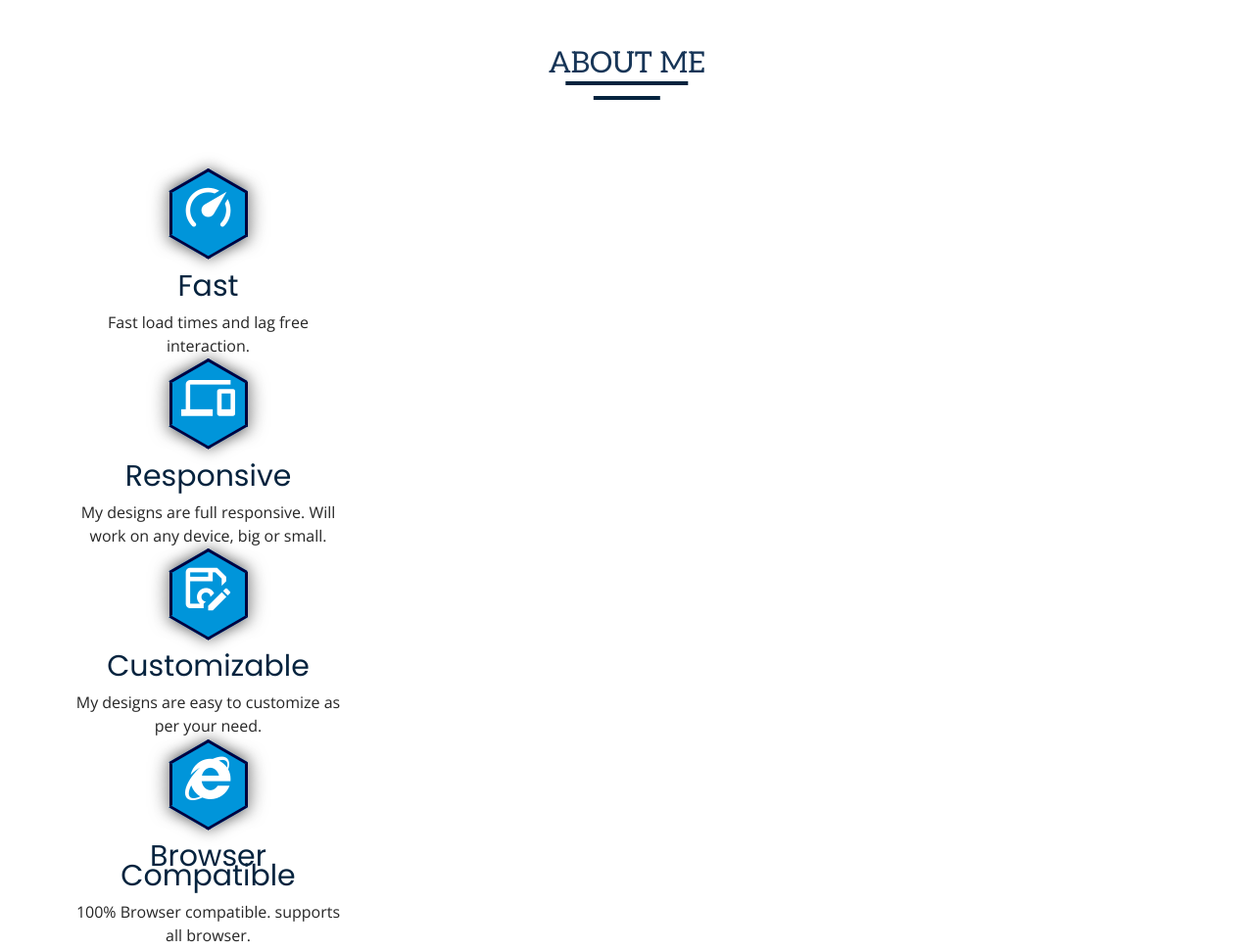
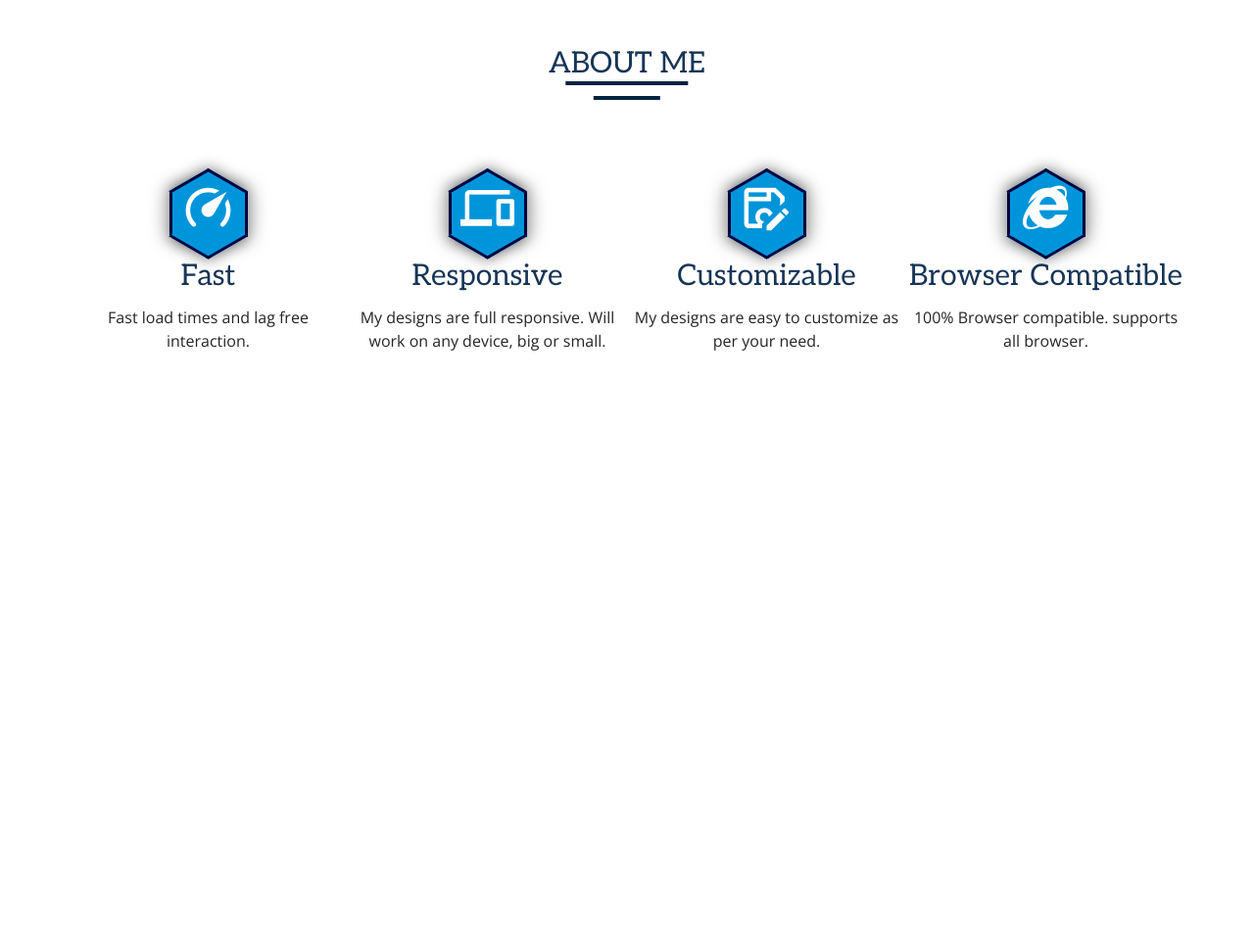
Before and after one commit to DevZiaus/devziaus.github.io, a plain HTML site: page index.html in a window 1280 px wide. Shown: the part 780-1750 px from the top of the page at 98% size. After the commit the page ends 1190 px from the top, so only its background shows below. Drawn offline with nearby package versions, Linux system fonts and the light colour scheme.

Commit message:
Feature update

```diff
--- a/css/style.css
+++ b/css/style.css
@@ -103,7 +103,7 @@ h5 {
 }
 
 h6 {
-    font-size: 20px;
+    font-size: 25px;
 }
 
 p {
--- a/index.html
+++ b/index.html
@@ -127,10 +127,12 @@
                              </span>
                          </div>
                          <div class="feature_content">
-                             <h4>Fast</h4>
+                             <h5>Fast</h5>
                              <p>Fast load times and lag free interaction.</p>
                          </div>
                      </div>
+                 </div>
+                 <div class="features col-lg-3 text-center py_50">
                      <div class="feature_main">
                          <div class="hexagon">
                              <span>
@@ -138,10 +140,12 @@
                              </span>
                          </div>
                          <div class="feature_content">
-                             <h4>Responsive</h4>
+                             <h5>Responsive</h5>
                              <p>My designs are full responsive. Will work on any device, big or small.</p>
                          </div>
                      </div>
+                 </div>
+                 <div class="features col-lg-3 text-center py_50">
                      <div class="feature_main">
                          <div class="hexagon">
                              <span>
@@ -149,10 +153,12 @@
                              </span>
                          </div>
                          <div class="feature_content">
-                             <h4>Customizable</h4>
+                             <h5>Customizable</h5>
                              <p>My designs are easy to customize as per your need.</p>
                          </div>
                      </div>
+                 </div>
+                 <div class="features col-lg-3 text-center py_50">
                      <div class="feature_main">
                          <div class="hexagon">
                              <span>
@@ -160,7 +166,7 @@
                              </span>
                          </div>
                          <div class="feature_content">
-                             <h4>Browser Compatible</h4>
+                             <h5>Browser Compatible</h5>
                              <p>100% Browser compatible. supports all browser.</p>
                          </div>
                      </div>
```
